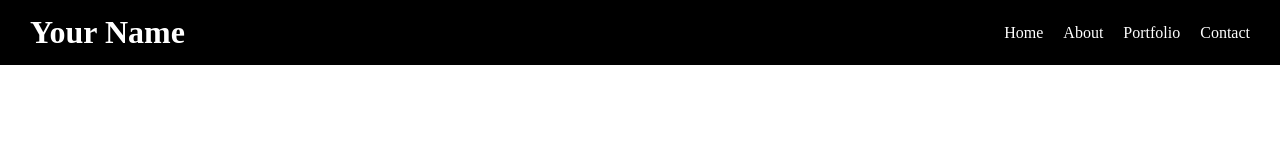
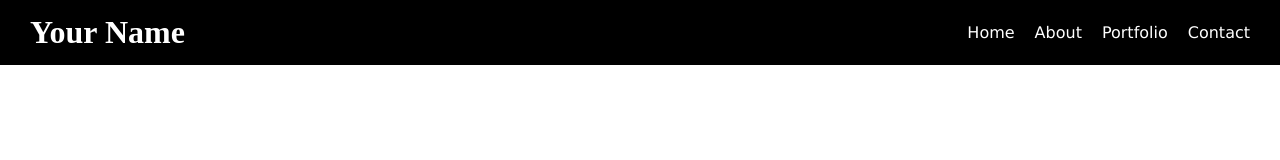
Before and after one commit to peter-rasmussen/peter-rasmussen.github.io, a website: page navigation/index.html in a window 1280 px wide. Drawn offline with nearby package versions, Linux system fonts and the light colour scheme.

Commit message:
Update style.css

```diff
--- a/navigation/style.css
+++ b/navigation/style.css
@@ -17,7 +17,7 @@
 header nav {
   display: flex;
   justify-content: center;
-  font-family: Lucinda;
+  font-family: Verdana;
 }
 
 header nav ul {
```
